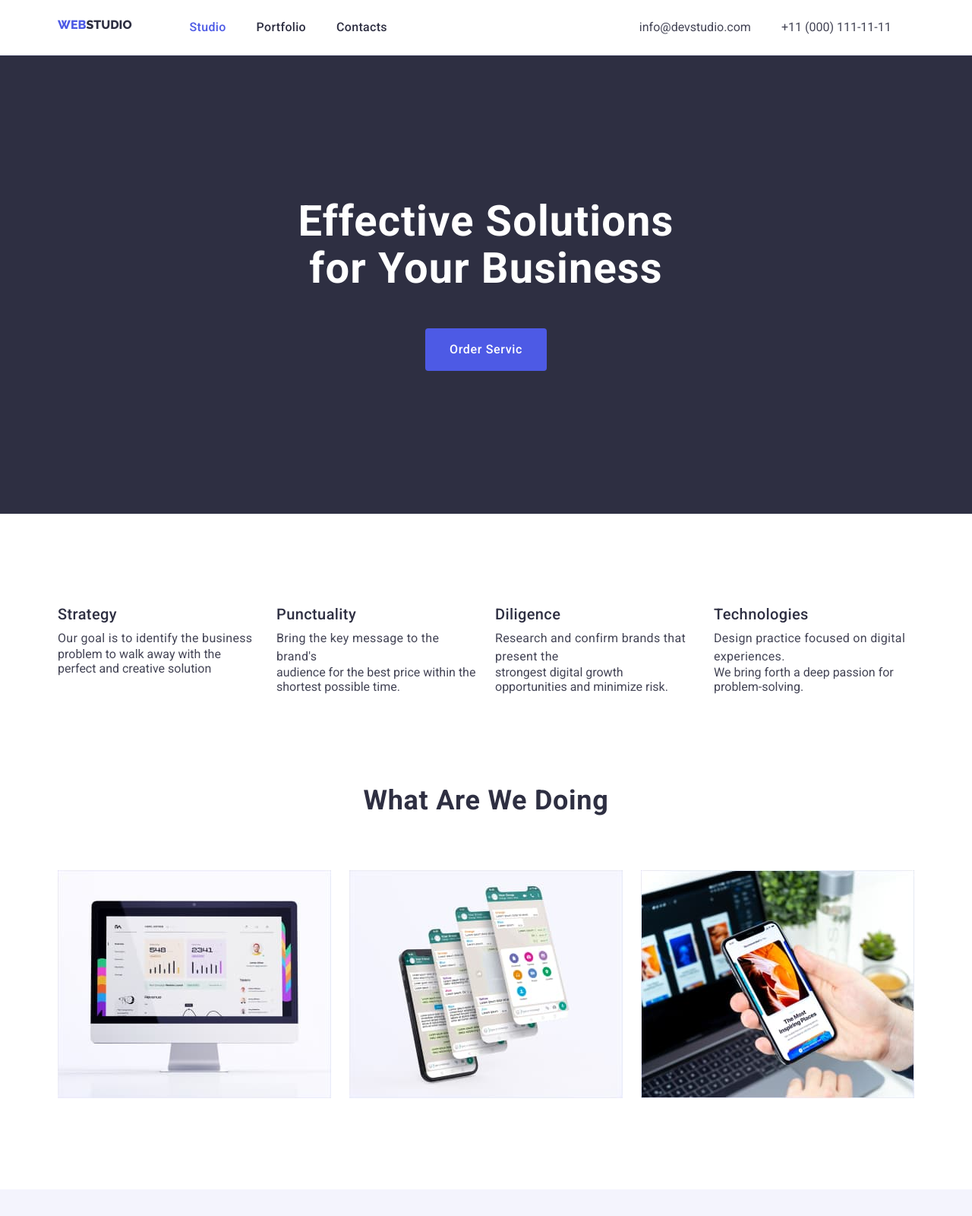
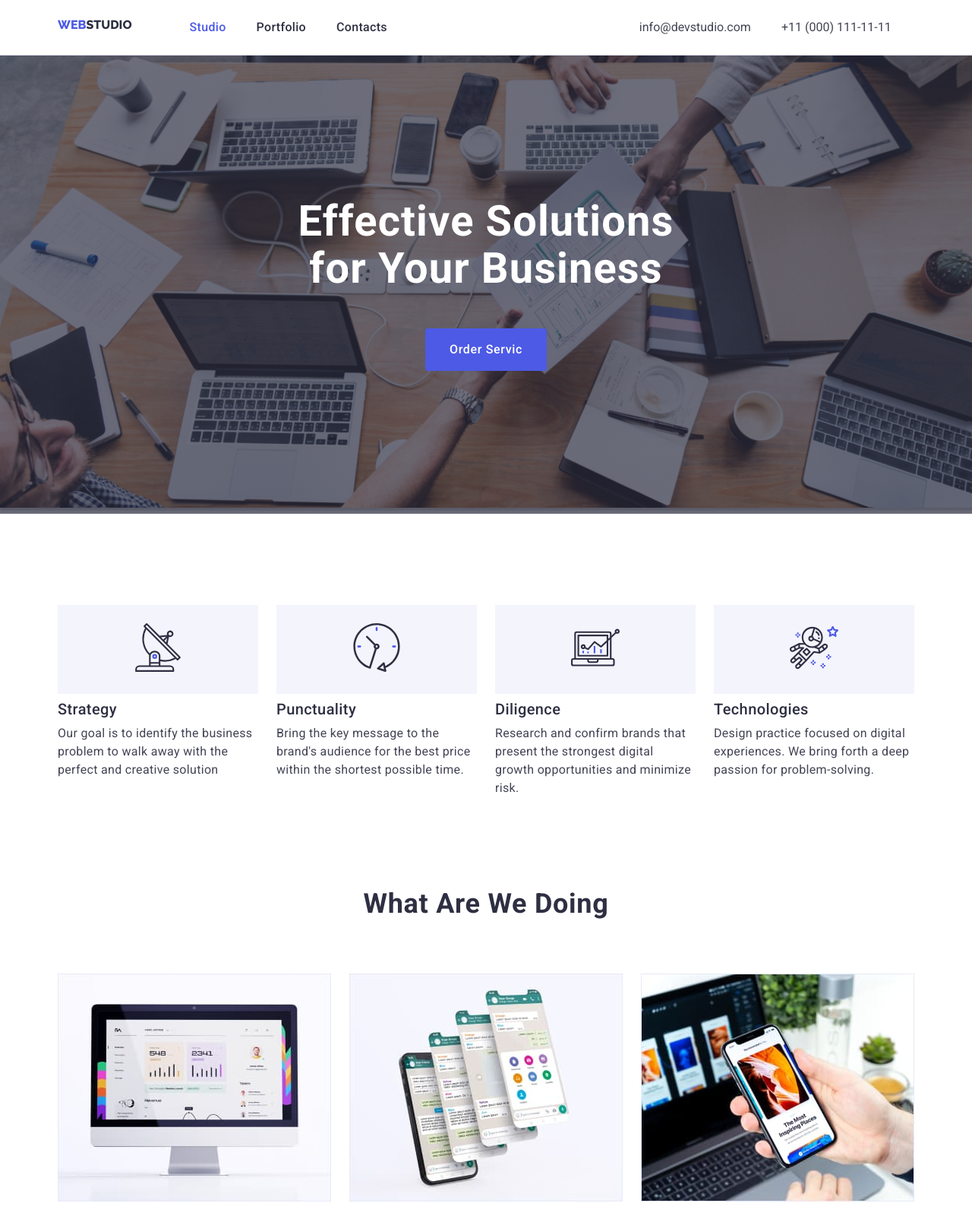
Before and after one commit to veraksha/goit-markup-hw-04, a plain HTML site: page index.html in a window 1280 px wide. Shown: the top 1600 px of the page at 76% size. Drawn offline with nearby package versions, Linux system fonts and the light colour scheme.

Commit message:
hw 04 [ unsuccessful:(  ]

```diff
--- a/css/styles.css
+++ b/css/styles.css
@@ -121,6 +121,14 @@ font-style: normal;
 
 /* Studio Main Page */
 /* section 1/2 */
+.social-icon{
+    background-color:var(--light-txt-cl);
+    padding-top: 24px;
+    padding-bottom: 24px;
+    padding-left: 100px;
+    padding-right: 100px;
+    margin-bottom: 8px;
+}
 .title{
 font-weight: 700;
 font-size: 56px;
@@ -155,13 +163,19 @@ border-radius: 4px;
     text-align:center;
     padding-top: 188px;
     padding-bottom: 188px;
+    background-image: linear-gradient(rgba(46, 47, 66, 0.7),rgba(46, 47, 66, 0.7)), url(../images/people-office\ 1.jpg);
+    background-repeat: no-repeat;
+    background-size:cover;
+    max-width: 1440px;
+    margin-right: auto;
+    margin-left: auto;
 }
 .section-two{
   padding-top: 120px;
   padding-bottom: 120px;
 }
 .flex-list-a{
-    flex-basis: auto;
+
 }
 .list-section-one{
 gap: 24px;
@@ -212,6 +226,7 @@ color:var(--dark-txt-cl);
 margin-bottom: 72px;
 }
 /* section 4 */
+
 .section-four{
     padding-top: 120px;
     padding-bottom: 120px;
@@ -239,9 +254,14 @@ letter-spacing: 0.02em;
     padding-top: 32px;
     padding-bottom: 32px;
 }
-.member-box{
+.member-list{
     box-shadow: 0px 1px 6px rgba(46, 47, 66, 0.08), 0px 1px 1px rgba(46, 47, 66, 0.16), 0px 2px 1px rgba(46, 47, 66, 0.08);
-border-radius: 0px 0px 4px 4px;
+    border-radius: 0px 0px 4px 4px;
+}
+/* section 5 */
+.section-five{
+    padding-top: 120px;
+    padding-bottom: 120px;
 }
 /* footer */
 .footer{
@@ -273,6 +293,9 @@ margin-top: 16px;
     padding-bottom: 32px;
     padding-left: 16px;
 }
+.project-item:hover{
+    box-shadow: 0px 3px 1px rgba(0, 0, 0, 0.1), 0px 2px 1px rgba(0, 0, 0, 0.08), 0px 2px 2px rgba(0, 0, 0, 0.12);
+}
 .images{
     margin-top: 51px;
 }
@@ -303,16 +326,19 @@ height: 48px;
 }
 .btn-general{
     margin-right: 24px;
+
 }
 .navigation-btn:hover{
 background-color: var(--focused-txt-cl);
 color:var(--white-txt-cl);
 cursor: pointer;
+box-shadow: 0px 3px 1px rgba(0, 0, 0, 0.1), 0px 2px 1px rgba(0, 0, 0, 0.08), 0px 2px 2px rgba(0, 0, 0, 0.12);
 }
 .navigation-btn:focus{
 background-color: var(--focused-txt-cl);
 color: var(--white-txt-cl);
 cursor: pointer;
+box-shadow: 0px 3px 1px rgba(0, 0, 0, 0.1), 0px 2px 1px rgba(0, 0, 0, 0.08), 0px 2px 2px rgba(0, 0, 0, 0.12);
 }
 .service-title{
     font-weight: 500;
--- a/index.html
+++ b/index.html
@@ -48,17 +48,45 @@
         <div class="container">
             <h2 class="visually-hidden">our advantages</h2>
             <ul class="flex-list list-section-one">
-                <li class="flex-list-a"><h3 class="advantages">Strategy</h3><p class="description">Our goal is to identify the business</p>
-                problem to walk away with the perfect and creative solution
+                <li class="flex-list-a">
+                    <div class="social-icon">
+                        <svg width="64" height="64">
+                            <use href="./images/icons.svg#antenna-1"></use>
+                        </svg>
+                    </div>
+                    <h3 class="advantages">Strategy</h3>
+                    <p class="description">Our goal is to identify the business
+                problem to walk away with the perfect and creative solution</p>
                 </li>
-                <li class="flex-list-a"><h3  class="advantages">Punctuality</h3><p class="description">Bring the key message to the brand's</p>
-                audience for the best price within the shortest possible time.
+                <li class="flex-list-a">
+                    <div class="social-icon">
+                        <svg width="64" height="64">
+                            <use href="./images/icons.svg#clock-1"></use>
+                        </svg>
+                    </div>
+                    <h3  class="advantages">Punctuality</h3>
+                    <p class="description">Bring the key message to the brand's
+                    audience for the best price within the shortest possible time.</p>
                 </li>
-                <li class="flex-list-a"><h3  class="advantages">Diligence</h3><p class="description">Research and confirm brands that present the</p>
-                 strongest digital growth opportunities and minimize risk.
+                <li class="flex-list-a">
+                    <div class="social-icon">
+                        <svg width="64" height="64">
+                            <use href="./images/icons.svg#diagram-1"></use>
+                        </svg>
+                    </div>
+                    <h3  class="advantages">Diligence</h3>
+                    <p class="description">Research and confirm brands that present the
+                 strongest digital growth opportunities and minimize risk.</p>
                 </li>
-                <li class="flex-list-a"><h3  class="advantages">Technologies</h3><p class="description">Design practice focused on digital experiences.</p>
-                 We bring forth a deep passion for problem-solving.
+                <li class="flex-list-a">
+                    <div class="social-icon">
+                        <svg width="64" height="64">
+                            <use href="./images/icons.svg#astronaut-1"></use>
+                        </svg>
+                    </div>
+                    <h3  class="advantages">Technologies</h3>
+                    <p class="description">Design practice focused on digital experiences.
+                 We bring forth a deep passion for problem-solving.</p>
                 </li>
             </ul>
         </div>
@@ -81,22 +109,22 @@
             <div class="container">
                 <h2 class="title-section">Our Team</h2>
                 <ul class="flex-list flex-elements">
-                    <li><img class="member-box" src="./images/member1.jpg" alt="member 1" width="264" height="260">
+                    <li class="member-list"><img src="./images/member1.jpg" alt="member 1" width="264" height="260">
                         <div class="member">
                             <h3 class="name">Mark Guerrero</h3>
                             <p class="photo-description"> Product Designer</p>
                         </div></li>
-                    <li><img class="member-box" src="./images/member2.jpg" alt="member 2" width="264" height="260">
+                    <li class="member-list"><img src="./images/member2.jpg" alt="member 2" width="264" height="260">
                         <div class="member">
                             <h3 class="name">Tom Ford</h3>
                             <p class="photo-description"> Frontend Develope</p>
                         </div></li>
-                    <li><img class="member-box" src="./images/member3.jpg" alt="member 3" width="264" height="260">
+                    <li class="member-list"><img src="./images/member3.jpg" alt="member 3" width="264" height="260">
                             <div class="member">
                                 <h3 class="name">Camila Garcia</h3>
                                 <p class="photo-description"> Marketing</p>
                             </div></li>
-                    <li><img class="member-box" src="./images/member4.jpg" alt="member 4" width="264" height="260">
+                    <li class="member-list"><img src="./images/member4.jpg" alt="member 4" width="264" height="260">
                             <div class="member">
                                 <h3 class="name">Daniel Wilson</h3>
                                 <p class="photo-description"> UI Designer</p>
@@ -105,7 +133,21 @@
                 </ul>
             </div>
         </section>
+        <!-- section 5 -->
+        <section class="section-five">
+            <div class="container">
+                <h2 class="title-section">Customers</h2>
+                <ul>
+                    <li>
 
+                    </li>
+                    <li>
+                    </li>
+                    <li>
+                    </li>
+                </ul>
+            </div>
+        </section>
 
     </main>
     <footer class="footer">
```
Also changed, not shown: images/icons.svg (added), images/people-office 1.jpg (added).
